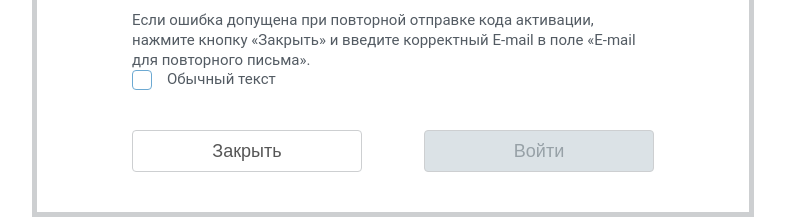
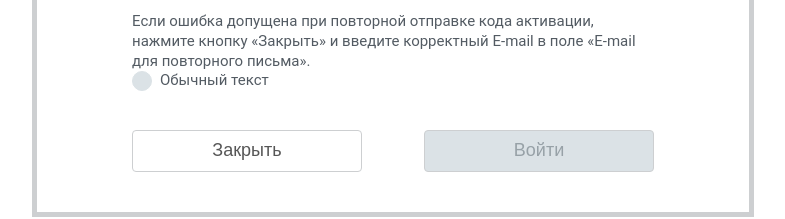
Before and after one commit to Mirzamorph/excont-react-modals, a React (Create React App) app: page / in a window 1280 px wide. Shown: the part 442-661 px from the top of the page, without its empty margins (247-1032 px from the left). Built offline with nearby package versions, Linux system fonts and the light colour scheme.

Commit message:
added radio button

```diff
--- a/src/components/modals/ErrorEmail.js
+++ b/src/components/modals/ErrorEmail.js
@@ -1,7 +1,7 @@
 /* eslint-disable jsx-a11y/label-has-associated-control */
 import React from 'react';
 import Modal from '../Modal';
-import { Checkbox } from '../partials/FormParts';
+import { Checkbox, RadioButton } from '../partials/FormParts';
 
 function ErrorEmail() {
   return (
@@ -31,7 +31,7 @@ function ErrorEmail() {
           </p>
         </div>
         <form>
-          <Checkbox title="Обычный текст" />
+          <RadioButton title="Обычный текст" disabled  />
         </form>
       </Modal>
     </div>
--- a/src/components/partials/FormParts.js
+++ b/src/components/partials/FormParts.js
@@ -26,3 +26,13 @@ export const Checkbox = ({ title, ...props }) => (
     {title && <div className="form-field__title">{title}</div>}
   </div>
 );
+
+export const RadioButton = ({ title, ...props }) => (
+  <div className="form-field">
+    <div className="form-field__radio field-radio">
+      <input id="input" type="radio" {...props} />
+      <label htmlFor="input" />
+    </div>
+    {title && <div className="form-field__title">{title}</div>}
+  </div>
+);
--- a/src/index.scss
+++ b/src/index.scss
@@ -144,9 +144,8 @@ body, html {
 
 .form-field {
   display: flex;
-  &__checkbox {
-    width: 20px;
-    height: 20px;
+  &__checkbox,
+  &__radio {
     margin-right: 15px;
   }
   &__title {
@@ -156,7 +155,9 @@ body, html {
 
 .field-checkbox {
   position: relative;
-  display: inline;
+  display: inline-block;
+  width: 20px;
+  height: 20px;
   input {
     opacity: 0;
     &:focus + label {
@@ -198,3 +199,56 @@ body, html {
     cursor: pointer;
   }
 }
+
+.field-radio {
+  position: relative;
+  display: inline;
+  input {
+    opacity: 0;
+    &:focus:not(:checked) + label {
+      box-shadow: 0 0 0px 5px #DDF1FF;
+      border: none;
+    }
+    &:checked + label {
+      border-width: 3px;
+      &:after {
+        opacity: 1;
+      }
+    }
+    &:disabled + label {
+      background-color: #DBE2E6;
+      border-color: #DBE2E6;
+      &:after {
+        opacity: 0;
+      }
+    }
+    &:disabled:checked + label:after {
+      opacity: 1;
+      background-color: #97A1A7;
+    }
+  }
+  label {
+    position: absolute;
+    top: 0;
+    left: 0;
+    width: 20px;
+    height: 20px;
+    display: flex;
+    justify-content: center;
+    align-items: center;
+    background-color: #fff;
+    border: 1px solid #6CA9D2;
+    box-sizing: border-box;
+    border-radius: 50%;
+    cursor: pointer;
+    &:after {
+      content: '';
+      display: block;
+      width: 10px;
+      height: 10px;
+      border-radius: 50%;
+      background-color: #6CA9D2;
+      opacity: 0;
+    }
+  }
+}
```
